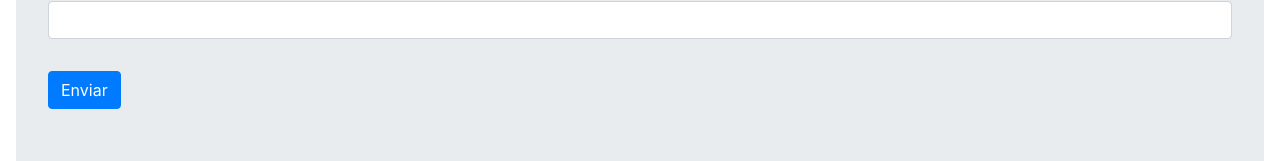
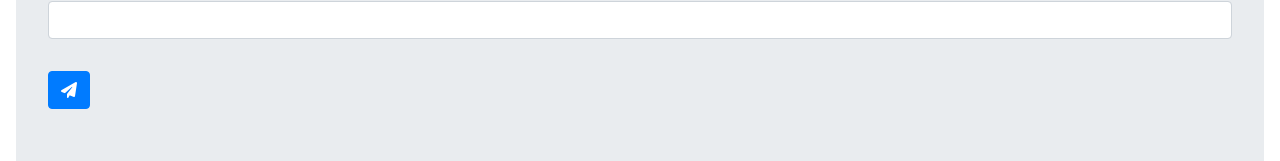
Before and after one commit to matheus-foscarinid/classmates_crud, a Vue app: page /classmates/create in a window 1280 px wide. Shown: the part 489-650 px from the top of the page. Built offline with nearby package versions, Linux system fonts and the light colour scheme.

Commit message:
feat(Form): adicionando label customizada para uso no form

```diff
--- a/src/components/classmate/ClassmateForm.vue
+++ b/src/components/classmate/ClassmateForm.vue
@@ -42,7 +42,8 @@
       type="submit"
       class="btn btn-primary mt-3"
     >
-      Enviar
+      <i class="fa-solid fa-paper-plane"></i>
+      {{ submitLabel }}
     </button>
   </form>
 </template>
@@ -59,6 +60,10 @@ export default {
     initialValues: {
       type: Object,
       required: false
+    },
+    submitLabel: {
+      type: String,
+      default: ''
     }
   },
   watch: {
```
